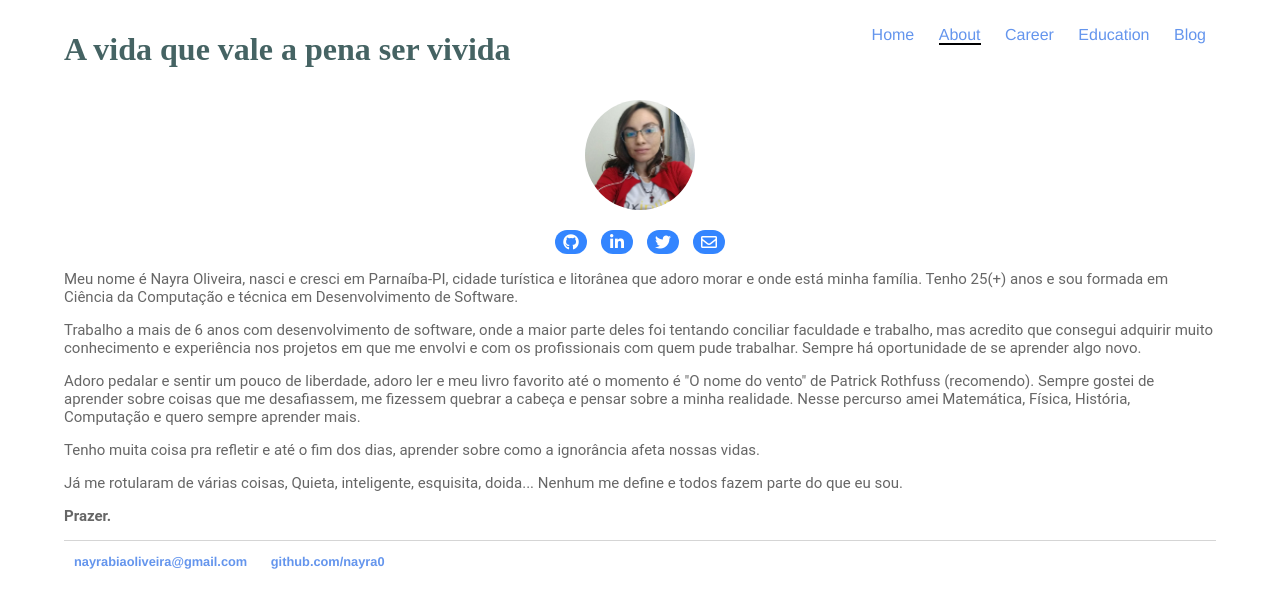
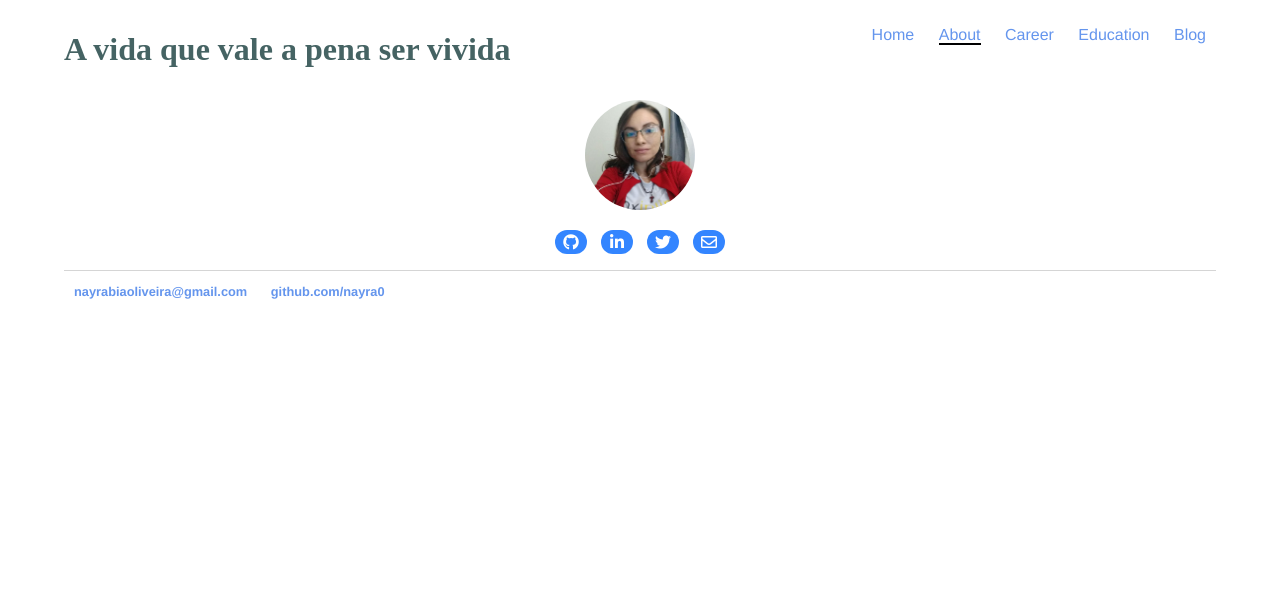
Before and after one commit to nayra0/nayra0.github.io, a Jekyll site: the page built from about/index.html, in a window 1280 px wide. Shown: the top 608 px of the page. Built offline with Jekyll 4.4.1, drawn with Linux system fonts in a browser that asks for light colours; some web fonts are replaced.

Commit message:
alterado about

```diff
--- a/about/index.html
+++ b/about/index.html
@@ -14,10 +14,10 @@ permalink: /about/
         <li><a href="https://twitter.com/nayra_oliveiraa" target="blank"><i class="fab fa-twitter"></i></a></li> <li><a href="mailto:nayrabiaoliveira@gmail.com"><i class="far fa-envelope"></i></a></li>
     </ul>
 
-    <p>Meu nome é Nayra Oliveira, nasci e cresci em Parnaíba-PI, cidade turística e litorânea que adoro morar e onde está minha família. Tenho 25(+) anos e sou formada em Ciência da Computação e técnica em Desenvolvimento de Software.</p>
+    <!-- <p>Meu nome é Nayra Oliveira, nasci e cresci em Parnaíba-PI, cidade turística e litorânea que adoro morar e onde está minha família. Tenho 25(+) anos e sou formada em Ciência da Computação e técnica em Desenvolvimento de Software.</p>
     <p>Trabalho a mais de 6 anos com desenvolvimento de software, onde a maior parte deles foi tentando conciliar faculdade e trabalho, mas acredito que consegui adquirir muito conhecimento e experiência nos projetos em que me envolvi e com os profissionais com quem pude trabalhar. Sempre há oportunidade de se aprender algo novo.</p>
     <p>Adoro pedalar e sentir um pouco de liberdade, adoro ler e meu livro favorito até o momento é "O nome do vento" de Patrick Rothfuss (recomendo). Sempre gostei de aprender sobre coisas que me desafiassem, me fizessem quebrar a cabeça e pensar sobre a minha realidade. Nesse percurso amei Matemática, Física, História, Computação e quero sempre aprender mais.</p>
     <p>Tenho muita coisa pra refletir e até o fim dos dias, aprender sobre como a ignorância afeta nossas vidas.</p>
     <p>Já me rotularam de várias coisas, Quieta, inteligente, esquisita, doida... Nenhum me define e todos fazem parte do que eu sou.</p>
-    <p><strong>Prazer.</strong></p>
+    <p><strong>Prazer.</strong></p> -->
 </div>
```
